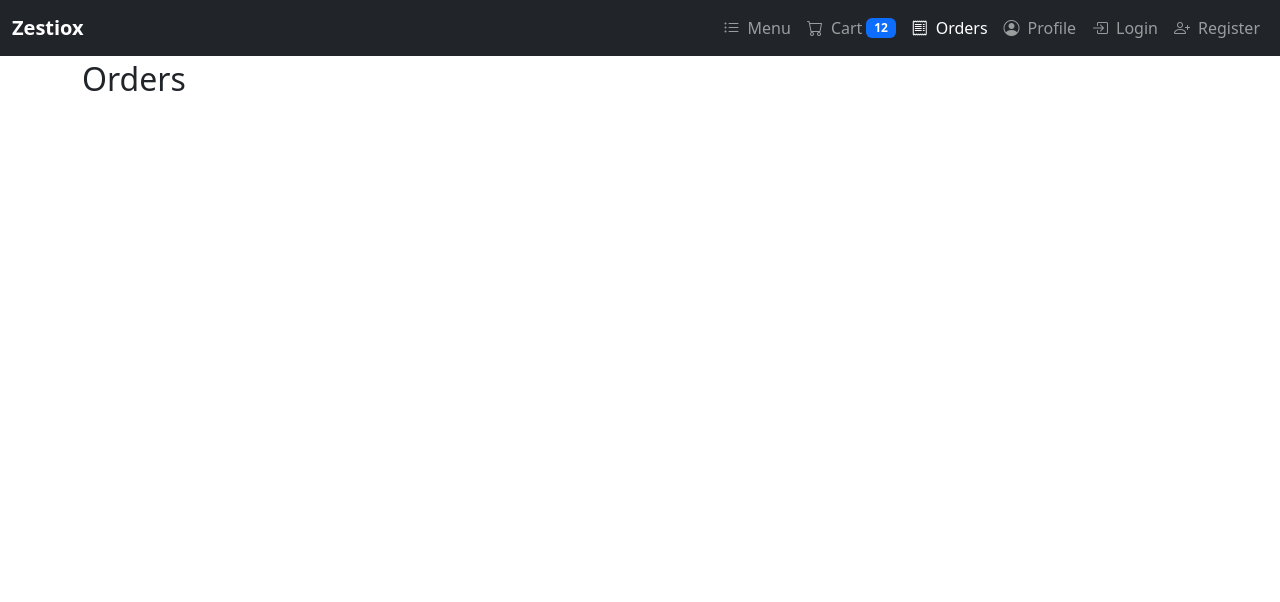
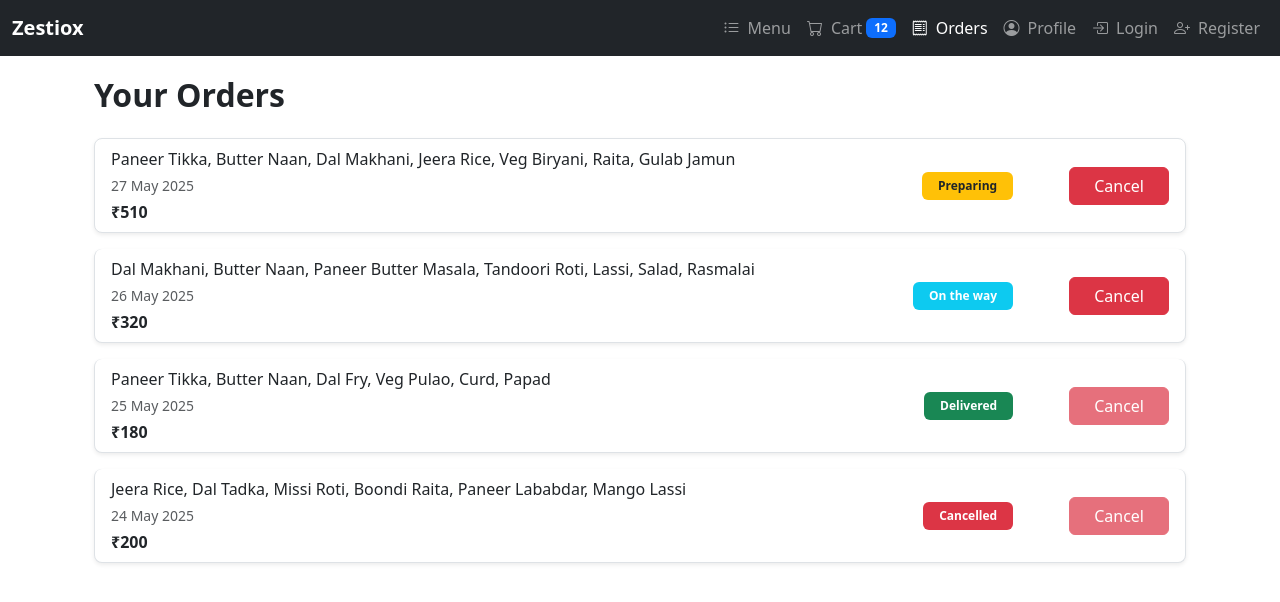
Before and after one commit to jjchandru/zestiox-ng, an Angular app: page /orders in a window 1280 px wide. Shown: the top 602 px of the page. Built offline with nearby package versions, Linux system fonts and the light colour scheme.

Commit message:
update 03/06/2025

```diff
--- a/angular.json
+++ b/angular.json
@@ -98,5 +98,8 @@
         }
       }
     }
+  },
+  "cli": {
+    "analytics": "84b91ff6-d6ec-4d4b-ae1e-92f539700da4"
   }
 }
--- a/src/app/orders/orders.component.html
+++ b/src/app/orders/orders.component.html
@@ -1 +1,69 @@
-<h2>Orders</h2>
+<div class="container py-3">
+  <h2 class="fw-bold mb-4">Your Orders</h2>
+  <div class="list-group">
+    <!-- Order 1 -->
+    <div class="list-group-item mb-3 rounded-3 shadow-sm">
+      <div class="d-flex flex-column flex-md-row justify-content-between align-items-md-center">
+        <div>
+          <div class="fw-medium mb-1">
+            Paneer Tikka, Butter Naan, Dal Makhani, Jeera Rice, Veg Biryani, Raita, Gulab Jamun
+          </div>
+          <div class="text-muted small mb-1">27 May 2025</div>
+          <div class="fw-semibold">₹510</div>
+        </div>
+        <div class="d-flex align-items-center mt-3 mt-md-0 gap-5">
+          <span class="badge bg-warning text-dark fw-semibold px-3 py-2">Preparing</span>
+          <button class="btn btn-danger ms-2 px-4">Cancel</button>
+        </div>
+      </div>
+    </div>
+    <!-- Order 2 -->
+    <div class="list-group-item mb-3 rounded-3 shadow-sm">
+      <div class="d-flex flex-column flex-md-row justify-content-between align-items-md-center">
+        <div>
+          <div class="fw-medium mb-1">
+            Dal Makhani, Butter Naan, Paneer Butter Masala, Tandoori Roti, Lassi, Salad, Rasmalai
+          </div>
+          <div class="text-muted small mb-1">26 May 2025</div>
+          <div class="fw-semibold">₹320</div>
+        </div>
+        <div class="d-flex align-items-center mt-3 mt-md-0 gap-5">
+          <span class="badge bg-info text-white fw-semibold px-3 py-2">On the way</span>
+          <button class="btn btn-danger ms-2 px-4">Cancel</button>
+        </div>
+      </div>
+    </div>
+    <!-- Order 3 -->
+    <div class="list-group-item mb-3 rounded-3 shadow-sm">
+      <div class="d-flex flex-column flex-md-row justify-content-between align-items-md-center">
+        <div>
+          <div class="fw-medium mb-1">
+            Paneer Tikka, Butter Naan, Dal Fry, Veg Pulao, Curd, Papad
+          </div>
+          <div class="text-muted small mb-1">25 May 2025</div>
+          <div class="fw-semibold">₹180</div>
+        </div>
+        <div class="d-flex align-items-center mt-3 mt-md-0 gap-5">
+          <span class="badge bg-success text-white fw-semibold px-3 py-2">Delivered</span>
+          <button class="btn btn-danger ms-2 px-4" style="opacity:0.7;">Cancel</button>
+        </div>
+      </div>
+    </div>
+    <!-- Order 4 -->
+    <div class="list-group-item mb-3 rounded-3 shadow-sm">
+      <div class="d-flex flex-column flex-md-row justify-content-between align-items-md-center">
+        <div>
+          <div class="fw-medium mb-1">
+            Jeera Rice, Dal Tadka, Missi Roti, Boondi Raita, Paneer Lababdar, Mango Lassi
+          </div>
+          <div class="text-muted small mb-1">24 May 2025</div>
+          <div class="fw-semibold">₹200</div>
+        </div>
+        <div class="d-flex align-items-center mt-3 mt-md-0 gap-5">
+          <span class="badge bg-danger text-white fw-semibold px-3 py-2">Cancelled</span>
+          <button class="btn btn-danger ms-2 px-4" style="opacity:0.7;">Cancel</button>
+        </div>
+      </div>
+    </div>
+  </div>
+</div>
```
